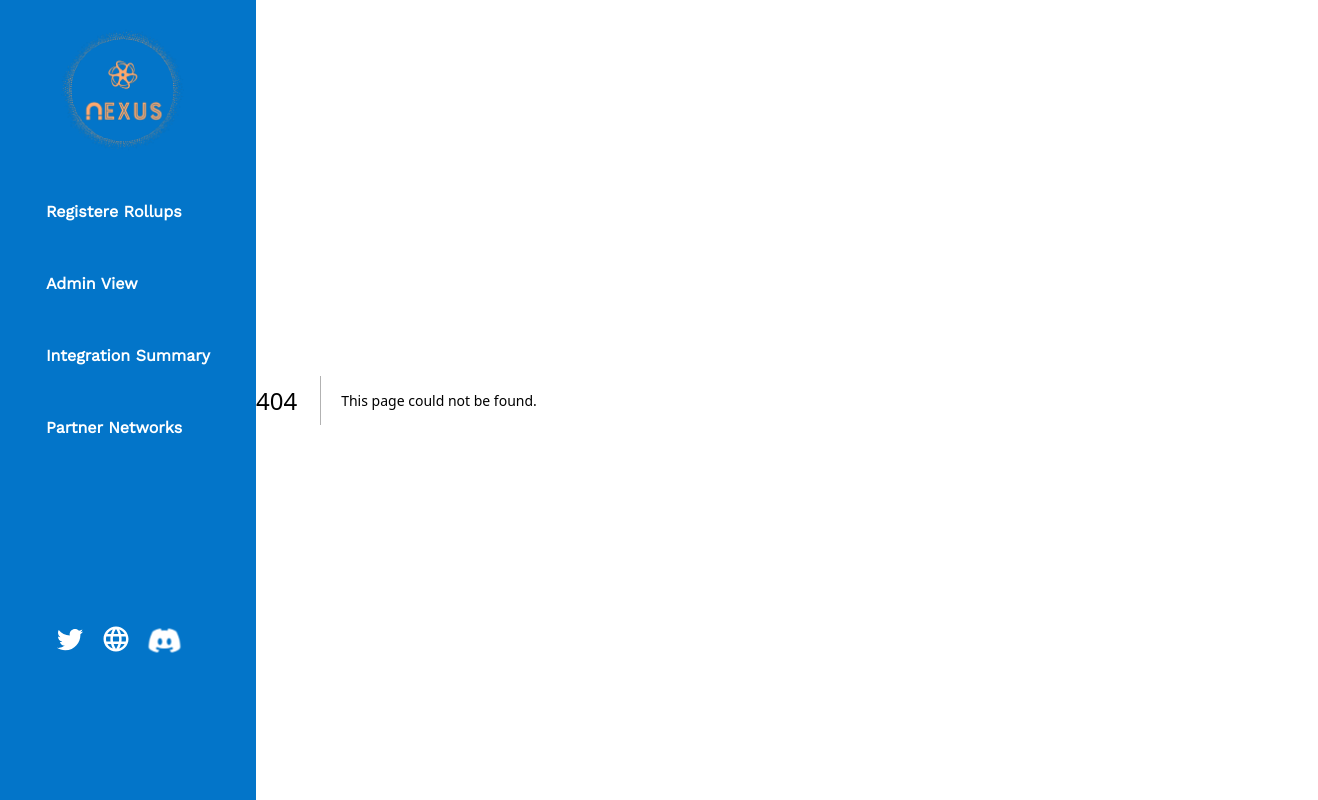
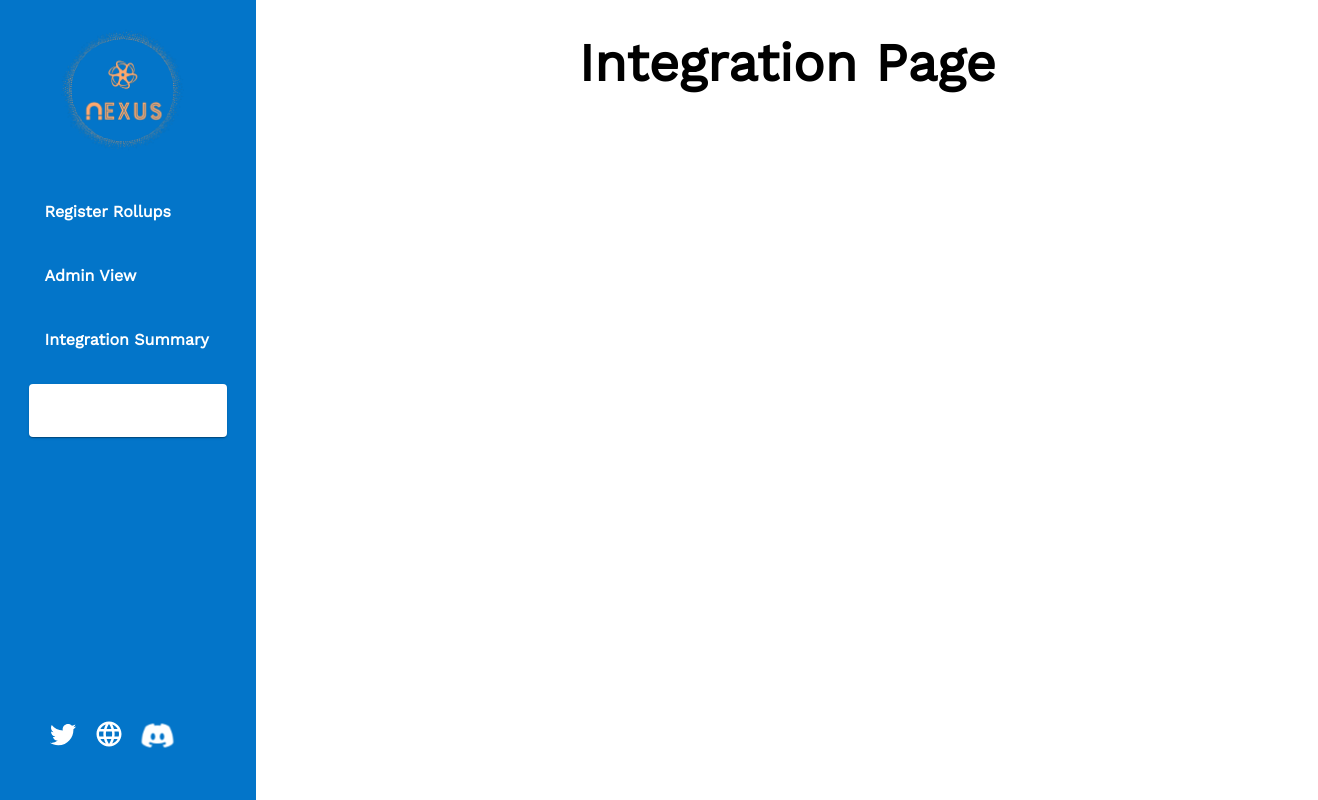
Before and after one commit to Nexus-2023/nexus-dashboard, a Next.js app: page /Links/Integration in a window 1280 px wide. Before the commit this address had no page. Shown: the whole page, 1318 px wide, since content can reach past the window. Built offline with nearby package versions, Linux system fonts and the light colour scheme.

Commit message:
Links added

```diff
--- a/package.json
+++ b/package.json
@@ -13,9 +13,12 @@
     "@emotion/styled": "^11.11.0",
     "@mui/icons-material": "^5.14.12",
     "@mui/material": "^5.14.12",
+    "@rainbow-me/rainbowkit": "^1.1.1",
     "next": "13.5.4",
     "react": "^18",
-    "react-dom": "^18"
+    "react-dom": "^18",
+    "viem": "^1.16.2",
+    "wagmi": "^1.4.3"
   },
   "devDependencies": {
     "@types/node": "^20",
--- a/public/Icons/icons.tsx
+++ b/public/Icons/icons.tsx
@@ -1,4 +1,4 @@
 import TwitterIcon from "@mui/icons-material/Twitter"
 import LanguageIcon from "@mui/icons-material/Language"
-
-export { TwitterIcon, LanguageIcon }
+import ExpandMoreIcon from "@mui/icons-material/ExpandMore"
+export { TwitterIcon, LanguageIcon, ExpandMoreIcon }
--- /dev/null
+++ b/src/app/Links/AdminView/page.tsx
@@ -0,0 +1,14 @@
+"use client"
+
+import Image from "next/image"
+import StyledButton from "@/components/button"
+
+export default function Home() {
+  return (
+    <div className="  flex flex-col items-center justify-center space-y-12  w-[83vw] container mx-auto">
+      <div className="  flex flex-col w-full items-center justify-center mt-6">
+        <h1 className="text-[3.3rem] font-black ">Admin Page</h1>
+      </div>
+    </div>
+  )
+}
--- /dev/null
+++ b/src/app/Links/Integration/page.tsx
@@ -0,0 +1,14 @@
+"use client"
+
+import Image from "next/image"
+import StyledButton from "@/components/button"
+
+export default function Home() {
+  return (
+    <div className="  flex flex-col items-center justify-center space-y-12  w-[83vw] container mx-auto">
+      <div className="  flex flex-col w-full items-center justify-center mt-6">
+        <h1 className="text-[3.3rem] font-black ">Integration Page</h1>
+      </div>
+    </div>
+  )
+}
--- /dev/null
+++ b/src/app/Links/Mantle/page.tsx
@@ -0,0 +1,14 @@
+"use client"
+
+import Image from "next/image"
+import StyledButton from "@/components/button"
+
+export default function Home() {
+  return (
+    <div className="  flex flex-col items-center justify-center space-y-12  w-[83vw] container mx-auto">
+      <div className="  flex flex-col w-full items-center justify-center mt-6">
+        <h1 className="text-[3.3rem] font-black ">Mantle Page</h1>
+      </div>
+    </div>
+  )
+}
--- /dev/null
+++ b/src/app/Links/Partner/page.tsx
@@ -0,0 +1,14 @@
+"use client"
+
+import Image from "next/image"
+import StyledButton from "@/components/button"
+
+export default function Home() {
+  return (
+    <div className="  flex flex-col items-center justify-center space-y-12  w-[83vw] container mx-auto">
+      <div className="  flex flex-col w-full items-center justify-center mt-6">
+        <h1 className="text-[3.3rem] font-black ">Partner Page</h1>
+      </div>
+    </div>
+  )
+}
--- /dev/null
+++ b/src/app/Links/Polygon/page.tsx
@@ -0,0 +1,14 @@
+"use client"
+
+import Image from "next/image"
+import StyledButton from "@/components/button"
+
+export default function Home() {
+  return (
+    <div className="  flex flex-col items-center justify-center space-y-12  w-[83vw] container mx-auto">
+      <div className="  flex flex-col w-full items-center justify-center mt-6">
+        <h1 className="text-[3.3rem] font-black ">Polygon Page</h1>
+      </div>
+    </div>
+  )
+}
--- /dev/null
+++ b/src/app/Links/RegisterRollup/page.tsx
@@ -0,0 +1,14 @@
+"use client"
+
+import Image from "next/image"
+import StyledButton from "@/components/button"
+
+export default function Home() {
+  return (
+    <div className="  flex flex-col items-center justify-center space-y-12  w-[83vw] container mx-auto">
+      <div className="  flex flex-col w-full items-center justify-center mt-6">
+        <h1 className="text-[3.3rem] font-black ">Register Rollup Page</h1>
+      </div>
+    </div>
+  )
+}
--- /dev/null
+++ b/src/app/Links/Scroll/page.tsx
@@ -0,0 +1,14 @@
+"use client"
+
+import Image from "next/image"
+import StyledButton from "@/components/button"
+
+export default function Home() {
+  return (
+    <div className="  flex flex-col items-center justify-center space-y-12  w-[83vw] container mx-auto">
+      <div className="  flex flex-col w-full items-center justify-center mt-6">
+        <h1 className="text-[3.3rem] font-black ">Scroll Page</h1>
+      </div>
+    </div>
+  )
+}
--- a/src/app/page.tsx
+++ b/src/app/page.tsx
@@ -2,7 +2,7 @@
 
 import Image from "next/image"
 import StyledButton from "@/components/button"
-
+import Link from "next/link"
 export default function Home() {
   return (
     <div className="  flex flex-col items-center justify-center space-y-12  w-[83vw] container mx-auto">
@@ -25,9 +25,11 @@ export default function Home() {
         ></iframe>
       </div>
 
-      <StyledButton borderColor="#0375C9" backgroundColor="#0375C9">
-        Register Rollup
-      </StyledButton>
+      <Link href={"/Links/RegisterRollup"}>
+        <StyledButton borderColor="#0375C9" backgroundColor="#0375C9">
+          Register Rollup
+        </StyledButton>
+      </Link>
     </div>
   )
 }
--- a/src/components/SideBar.tsx
+++ b/src/components/SideBar.tsx
@@ -1,13 +1,69 @@
 import React from "react"
 import Image from "next/image"
 import Link from "next/link"
-import { TwitterIcon, LanguageIcon } from "../../public/Icons/icons"
-import { Button, IconButton, SvgIcon } from "@mui/material"
+import {
+  TwitterIcon,
+  LanguageIcon,
+  ExpandMoreIcon,
+} from "../../public/Icons/icons"
+import {
+  Button,
+  IconButton,
+  SvgIcon,
+  Accordion,
+  AccordionSummary,
+  AccordionDetails,
+  Typography,
+} from "@mui/material"
+
+export function BasicAccordion() {
+  return (
+    <div>
+      <Accordion className=" bg-primary text-white  shadow-none font-bold    ">
+        <AccordionSummary aria-controls="panel1a-content" id="panel1a-header">
+          <div className="flex items-center px-3 py-2 -mt-3 -ml-3 text-white justify-center hover:text-primary hover:bg-white ease-in-out duration-300 rounded-md">
+            <div className="">
+              <Typography className="font-bold    ">
+                Partner Networks
+              </Typography>
+            </div>
+            <div className="ml-1">
+              <ExpandMoreIcon />
+            </div>
+          </div>
+        </AccordionSummary>
+        <AccordionDetails className=" bg-secondary ">
+          <Link href={"./Polygon"}>
+            <h1 className="text-md   px-4 py-2 hover:text-primary hover:bg-white ease-in-out duration-300 rounded-md">
+              {" "}
+              Polygon zkEVM
+            </h1>
+          </Link>
+
+          <Link href={"./Mantle"}>
+            <h1 className="text-md   px-4 py-2 hover:text-primary hover:bg-white ease-in-out duration-300 rounded-md">
+              {" "}
+              Mantle
+            </h1>
+          </Link>
+
+          <Link href={"./Scroll"}>
+            <h1 className="text-md   px-4 py-2 hover:text-primary hover:bg-white ease-in-out duration-300 rounded-md">
+              {" "}
+              Scroll
+            </h1>
+          </Link>
+        </AccordionDetails>
+      </Accordion>
+    </div>
+  )
+}
 
 export const SideBar = () => {
   return (
     <div className="bg-primary text-white relative  font-semibold   min-w-full  w-64  h-[100vh] min-h-full flex-col flex   items-center">
       <div>
+        <Link href={"/"}>
           <Image
             src="/Images/Nexeslogo.png"
             alt="logo"
@@ -15,51 +71,49 @@ export const SideBar = () => {
             height={150}
             className="-ml-2 mt-5"
           />
+        </Link>
       </div>
 
-      <div className="space-y-8  flex flex-col mt-8 ">
-        <Link href={"./"}>
+      <div className="space-y-6  flex flex-col mt-8 ">
+        <Link href={"/Links/RegisterRollup"}>
           <h1 className="text-md   px-4 py-2 hover:text-primary hover:bg-white ease-in-out duration-300 rounded-md">
             {" "}
-            Registere Rollups
+            Register Rollups
           </h1>
         </Link>
 
-        <Link href={"./"}>
+        <Link href={"/Links/AdminView"}>
           <h1 className="text-md  px-4 py-2 hover:text-primary hover:bg-white ease-in-out duration-300 rounded-md">
             {" "}
             Admin View
           </h1>
         </Link>
 
-        <Link href={"./"}>
+        <Link href={"/Links/Integration"}>
           <h1 className="text-md   px-4 py-2 hover:text-primary hover:bg-white ease-in-out duration-300 rounded-md">
             {" "}
             Integration Summary
           </h1>
         </Link>
-        <Link href={"./"}>
-          <h1 className="text-md   px-4 py-2 hover:text-primary hover:bg-white ease-in-out duration-300 rounded-md">
-            {" "}
-            Partner Networks
-          </h1>
-        </Link>
+
+        <BasicAccordion />
       </div>
-      <div className="space-x-4  flex  -ml-5 mt-[11rem] ">
+      {/* <div className="space-x-4  flex  -ml-5 mt-[5rem] "> */}
+      <div className="space-x-4  flex  absolute  bottom-10 left-12 ">
         <div className="hover:scale-125  ease-in-out duration-300">
-          <Link href={"./"}>
+          <Link href={"/"}>
             <TwitterIcon sx={{ fontSize: 30 }} />
           </Link>
         </div>
 
         <div className="hover:scale-125 scal ease-in-out duration-300">
-          <Link href={"./"}>
+          <Link href={"/"}>
             <LanguageIcon sx={{ fontSize: 30 }} />
           </Link>
         </div>
 
         <div className="hover:scale-125  ease-in-out duration-300">
-          <Link href={"./"}>
+          <Link href={"/"}>
             <Image
               src={"/Images/discord.svg"}
               alt="discord"
--- a/src/components/button.tsx
+++ b/src/components/button.tsx
@@ -14,7 +14,7 @@ const StyledButton = styled.button<ButtonProps>`
   font-weight: bold;
   padding: 0.7em 2em;
   border: ${({ borderColor }) => `3px solid ${borderColor}`};
-  border-radius: 2px;
+  border-radius: 4px;
   position: relative;
   box-shadow: 0 2px 10px rgba(0, 0, 0, 0.16), 0 3px 6px rgba(0, 0, 0, 0.1);
   color: ${({ borderColor }) => borderColor};
```
Also changed, not shown: 1 other file (tests, documents, lock files or other folders). Lines whose indentation alone changed are shown as unchanged.
